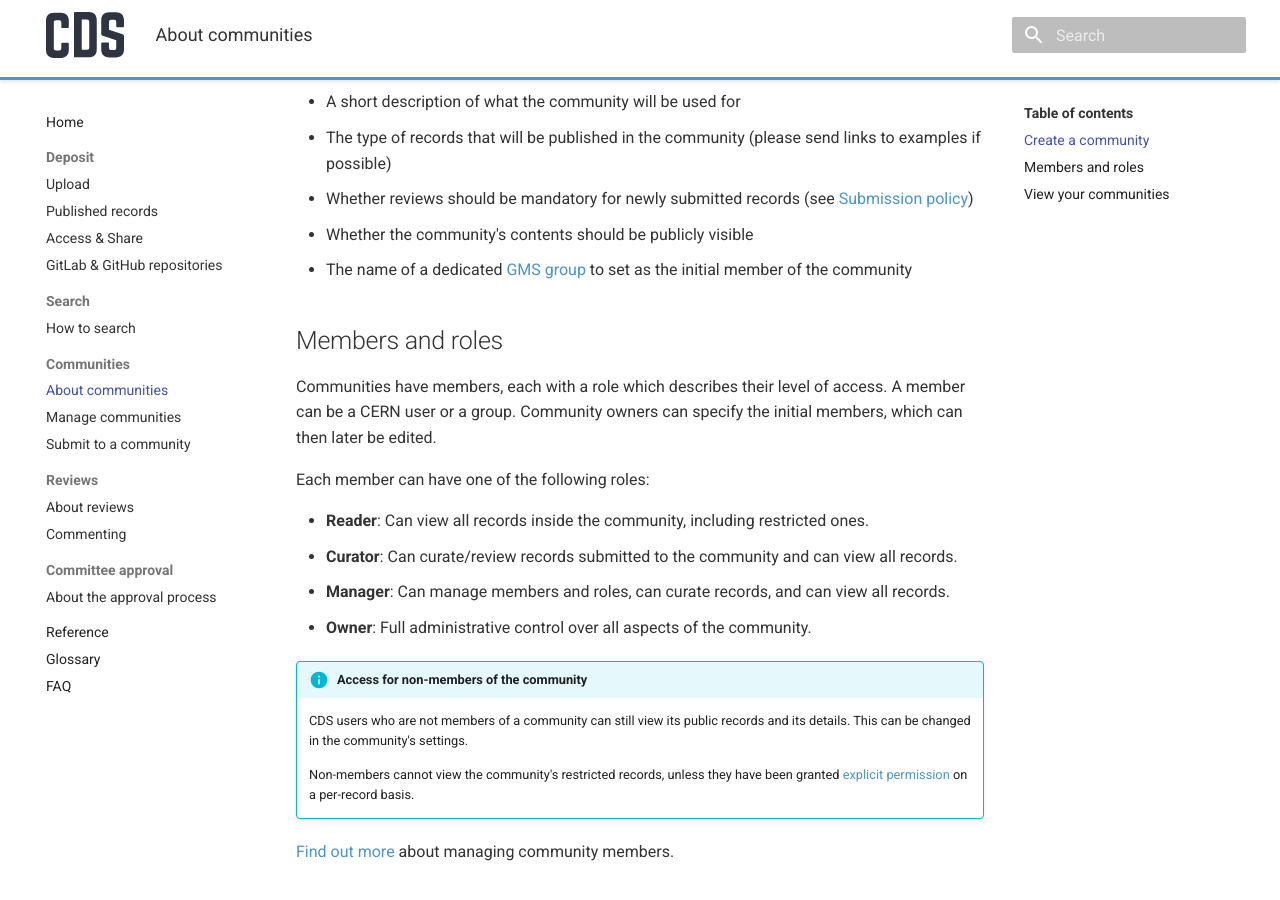
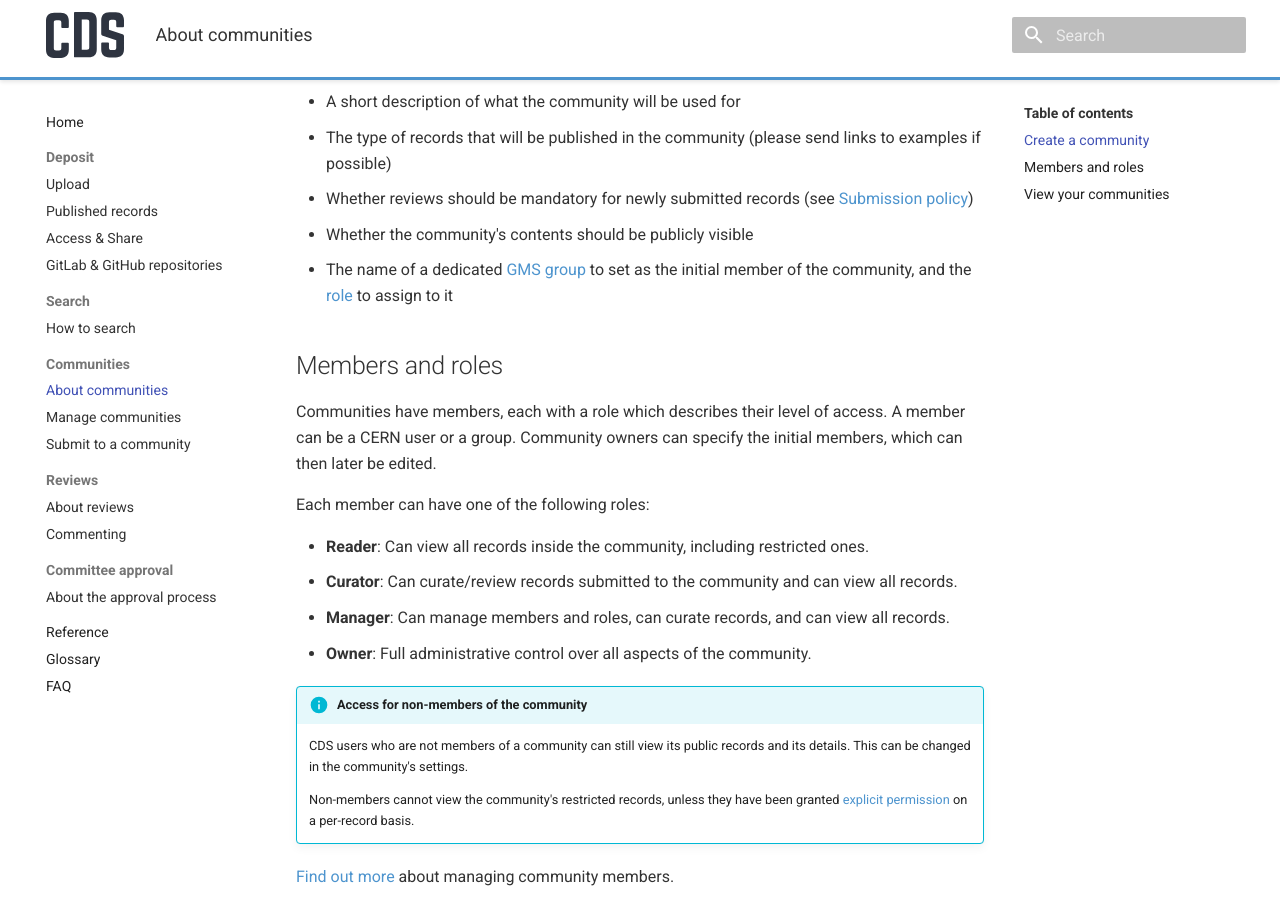
Before and after one commit to CERNDocumentServer/docs-cds-rdm, an MkDocs documentation site: the page built from docs/communities/communities.md, in a window 1280 px wide and 900 px high, scrolled down 634 px. Built offline with MkDocs 1.6.1 and Material for MkDocs 9.7.7, drawn with Linux system fonts in a browser that asks for light colours.

Commit message:
communities: require role for initial GMS group

```diff
--- a/docs/communities/communities.md
+++ b/docs/communities/communities.md
@@ -22,7 +22,7 @@ Please [contact the CDS team via ServiceNow](https://cern.service-now.com/servic
 - The type of records that will be published in the community (please send links to examples if possible)
 - Whether reviews should be mandatory for newly submitted records (see [Submission policy](./manage.md#submission-policy))
 - Whether the community's contents should be publicly visible
-- The name of a dedicated [GMS group](https://auth.docs.cern.ch/groups/overview/) to set as the initial member of the community
+- The name of a dedicated [GMS group](https://auth.docs.cern.ch/groups/overview/) to set as the initial member of the community, and the [role](#members-and-roles) to assign to it
 
 ## Members and roles
 
```
